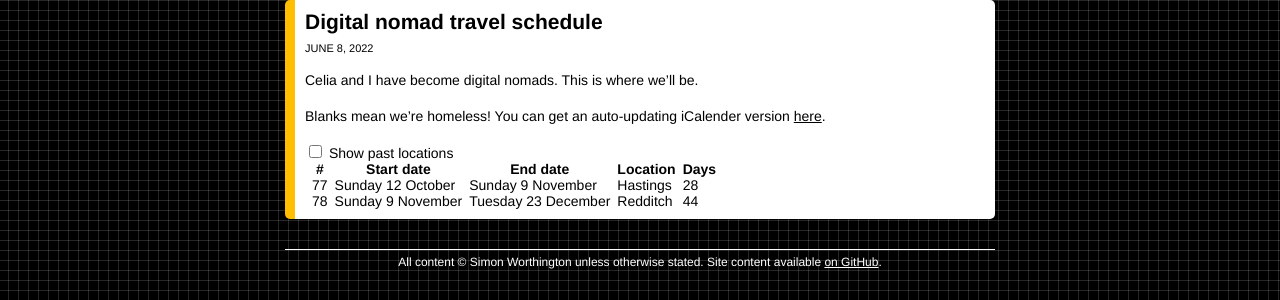
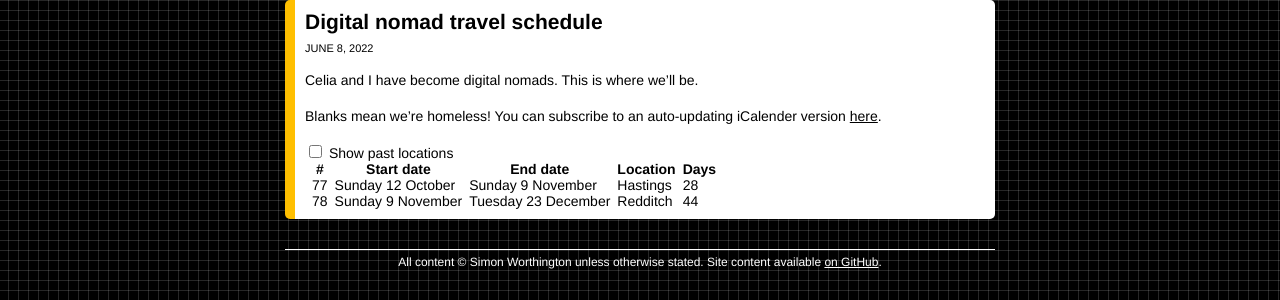
Before and after one commit to simonwo/simonwo.net, a Jekyll site: the page built from _posts/2022-06-08-travel-schedule.md, in a window 1280 px wide. Shown: the part 138-438 px from the top of the page. Built offline with Jekyll 4.4.1, drawn with Linux system fonts in a browser that asks for light colours; comment, search, counter and statistics services are not loaded.

Commit message:
Use webcal protocol
This allows the calendar link to open as a subscription.

```diff
--- a/_posts/2022-06-08-travel-schedule.md
+++ b/_posts/2022-06-08-travel-schedule.md
@@ -8,7 +8,7 @@ big: yes
 
 Celia and I have become digital nomads. This is where we’ll be.
 
-Blanks mean we’re homeless! You can get an auto-updating iCalender version [here](/nomads.ical).
+Blanks mean we’re homeless! You can subscribe to an auto-updating iCalender version [here](webcal:///nomads.ical).
 
 <style type="text/css">
 table tr.past { display: none }
```
